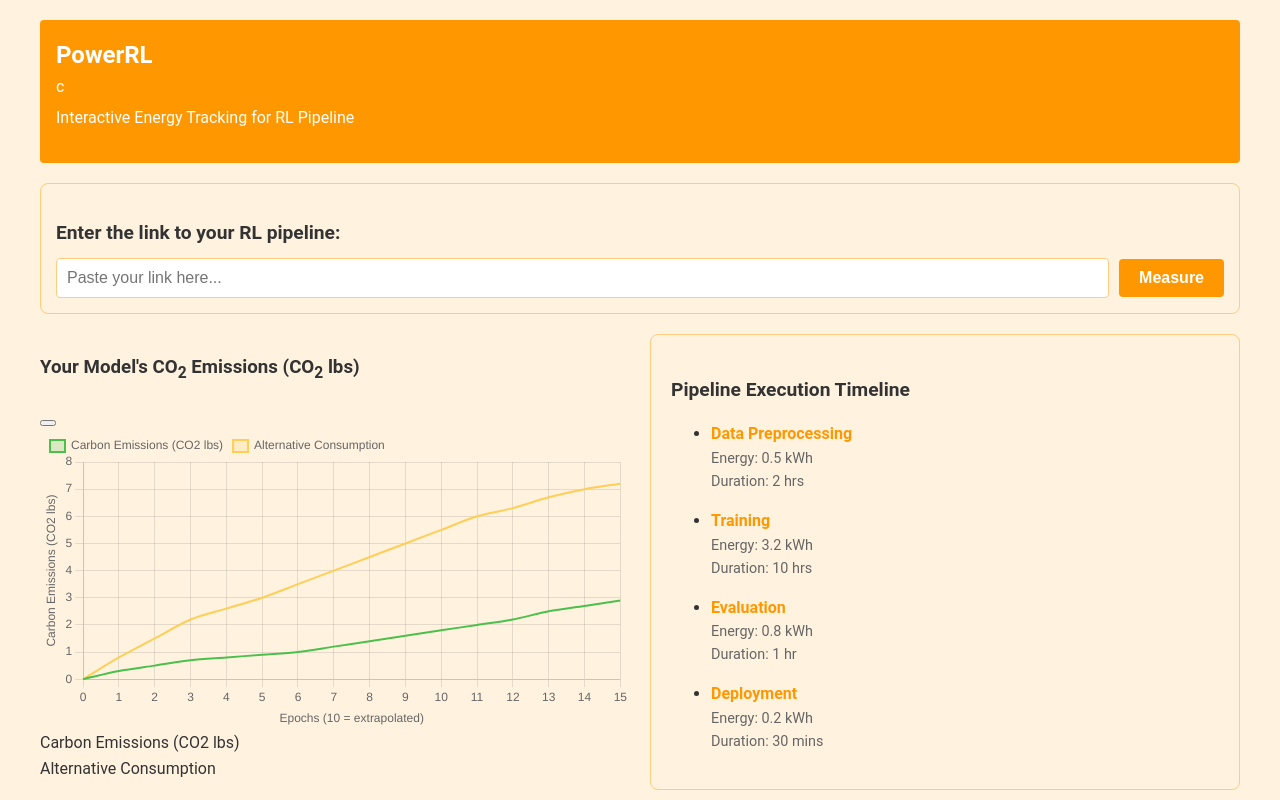
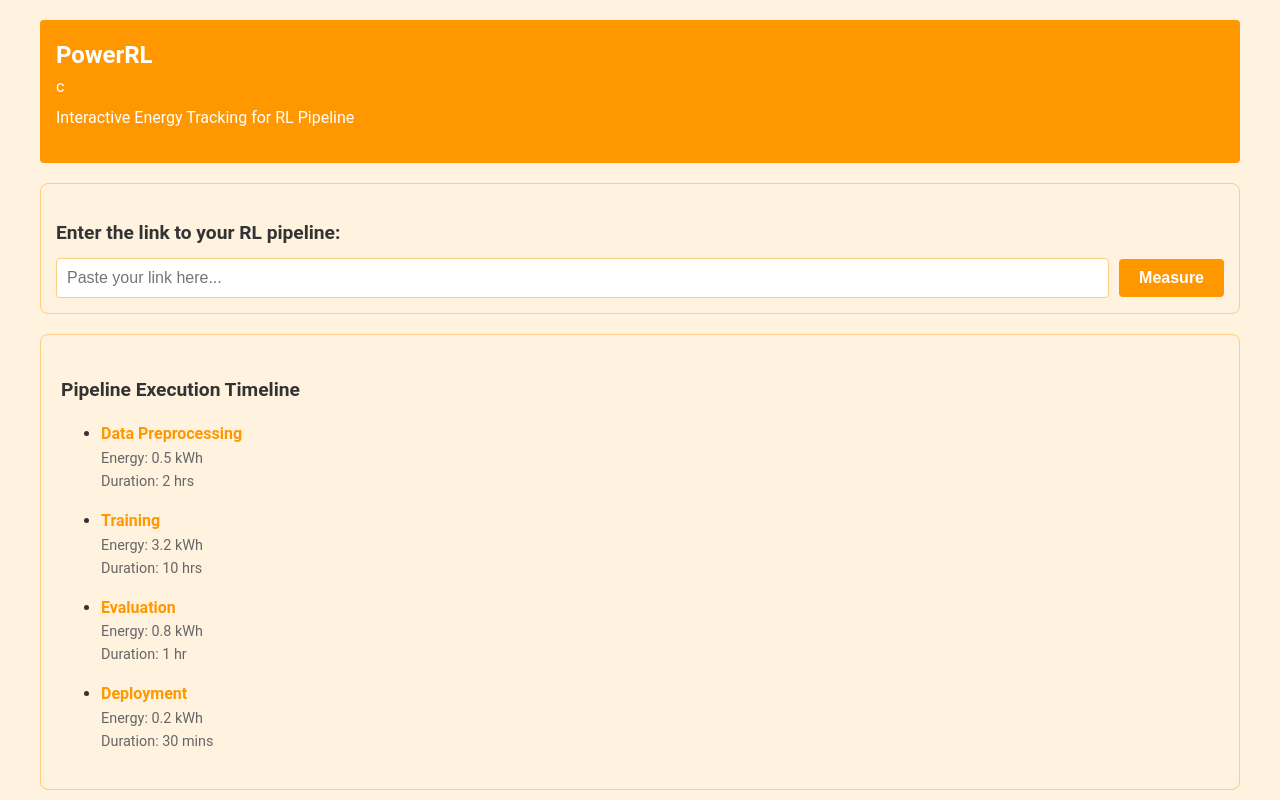
Before and after one commit to greeshma0906/PowerRL, a React (Create React App) app: page / in a window 1280 px wide. Shown: the top 800 px of the page. Built offline with nearby package versions, Linux system fonts and the light colour scheme.

Commit message:
url logic update

```diff
--- a/src/App.js
+++ b/src/App.js
@@ -1,35 +1,9 @@
-// import logo from './logo.svg';
-// import './App.css';
-
-// function App() {
-//   return (
-//     <div className="App">
-//       <header className="App-header">
-//         <img src={logo} className="App-logo" alt="logo" />
-//         <p>
-//           Edit <code>src/App.js</code> and save to reload.
-//         </p>
-//         <a
-//           className="App-link"
-//           href="https://reactjs.org"
-//           target="_blank"
-//           rel="noopener noreferrer"
-//         >
-//           Learn React
-//         </a>
-//       </header>
-//     </div>
-//   );
-// }
-
-// export default App;
-import React from 'react';
-import Header from './components/Header';
-import EnterLink from './components/EnterLink';
-import ModelEmission from './components/ModelEmission';
-import PipelineTimeline from './components/PipelineTimeline'; // New Component
-import HardwareSection from './components/HardwareSection';
-import './App.css';
+import React from "react";
+import Header from "./components/Header";
+import EnterLink from "./components/EnterLink";
+import PipelineTimeline from "./components/PipelineTimeline"; // New Component
+import HardwareSection from "./components/HardwareSection";
+import "./App.css";
 
 function App() {
   return (
@@ -37,12 +11,9 @@ function App() {
       <Header />
       <EnterLink />
       <div className="content">
-        <div className="left-panel">
-          <ModelEmission />
-        </div>
+        {/* Move ModelEmission inside EnterLink, do not put it here */}
         <div className="right-panel">
-          <PipelineTimeline /> {/* Replacing RegionalMap */}
-          <HardwareSection />
+          <PipelineTimeline />
         </div>
       </div>
     </div>
--- a/src/components/EnterLink.js
+++ b/src/components/EnterLink.js
@@ -1,18 +1,96 @@
-import React from 'react';
-import './EnterLink.css'; // Import CSS for styling
+import React, { useState } from "react";
+import "./EnterLink.css";
+import ModelEmissions from "./ModelEmission";
+import HardwareSection from "./HardwareSection";
 
 function EnterLink() {
+  const [url, setUrl] = useState("");
+  const [chartData, setChartData] = useState(null);
+  const [hardwareData, setHardwareData] = useState([]);
+
+  const handleFetchData = async () => {
+    try {
+      // Fetch emissions data
+      const energyRes = await fetch(`${url}/energy-stats`);
+      const energyJson = await energyRes.json();
+
+      const epochs = energyJson.map((entry, index) => index.toString());
+      const emissions = energyJson.map((entry) => entry.energy);
+
+      const data = {
+        labels: epochs,
+        datasets: [
+          {
+            label: "Carbon Emissions (CO2 lbs)",
+            data: emissions,
+            borderColor: "rgba(75, 192, 75, 1)",
+            backgroundColor: "rgba(75, 192, 75, 0.2)",
+            borderWidth: 2,
+            pointRadius: 0,
+            tension: 0.3,
+          },
+        ],
+      };
+      setChartData(data);
+
+      // Fetch hardware setup data
+      const setupRes = await fetch(`${url}/initial-setup`);
+      const setupJson = await setupRes.json();
+
+      const hwList = [];
+
+      const cpu = setupJson.component_names?.cpu;
+      if (cpu) {
+        for (const model in cpu) {
+          hwList.push({
+            id: hwList.length + 1,
+            type: "CPU",
+            model: model,
+            quantity: cpu[model],
+          });
+        }
+      }
+
+      const gpu = setupJson.component_names?.gpu;
+      if (gpu) {
+        for (const model in gpu) {
+          hwList.push({
+            id: hwList.length + 1,
+            type: "GPU",
+            model: model,
+            quantity: gpu[model],
+          });
+        }
+      }
+      console.log(hwList);
+      setHardwareData(hwList);
+    } catch (err) {
+      console.error("Error fetching data:", err);
+    }
+  };
+
   return (
     <div className="enter-link-container">
-      <h3 className="enter-link-heading">Enter the link to your RL pipeline:</h3>
+      <h3 className="enter-link-heading">
+        Enter the link to your RL pipeline:
+      </h3>
       <div className="enter-link-bar">
         <input
           type="text"
           placeholder="Paste your link here..."
           className="link-input"
+          value={url}
+          onChange={(e) => setUrl(e.target.value)}
         />
-        <button className="measure-button">Measure</button>
+        <button className="measure-button" onClick={handleFetchData}>
+          Measure
+        </button>
       </div>
+
+      {chartData && <ModelEmissions chartData={chartData} />}
+      {hardwareData.length > 0 && (
+        <HardwareSection initialHardware={hardwareData} />
+      )}
     </div>
   );
 }
--- a/src/components/ModelEmission.js
+++ b/src/components/ModelEmission.js
@@ -1,93 +1,42 @@
-import React from 'react';
+
 import { Line } from 'react-chartjs-2';
-import { Chart as ChartJS, CategoryScale, LinearScale, PointElement, LineElement, Title, Tooltip, Legend } from 'chart.js';
+import {
+  Chart as ChartJS,
+  LineElement,
+  PointElement,
+  LinearScale,
+  CategoryScale,
+  Title,
+  Tooltip,
+  Legend
+} from 'chart.js';
 
-// Register ChartJS components
-ChartJS.register(CategoryScale, LinearScale, PointElement, LineElement, Title, Tooltip, Legend);
+ChartJS.register(
+  LineElement,
+  PointElement,
+  LinearScale,
+  CategoryScale,
+  Title,
+  Tooltip,
+  Legend
+);
 
-function ModelEmissions() {
-  // Data for the emissions chart
-  const chartData = {
-    labels: ['0', '1', '2', '3', '4', '5', '6', '7', '8', '9', '10', '11', '12', '13', '14', '15'],
-    datasets: [
-      {
-        label: 'Carbon Emissions (CO2 lbs)',
-        data: [0, 0.3, 0.5, 0.7, 0.8, 0.9, 1.0, 1.2, 1.4, 1.6, 1.8, 2.0, 2.2, 2.5, 2.7, 2.9],
-        borderColor: 'rgba(75, 192, 75, 1)',
-        backgroundColor: 'rgba(75, 192, 75, 0.2)',
-        borderWidth: 2,
-        pointRadius: 0,
-        tension: 0.3,
-      },
-      {
-        label: 'Alternative Consumption',
-        data: [0, 0.8, 1.5, 2.2, 2.6, 3.0, 3.5, 4.0, 4.5, 5.0, 5.5, 6.0, 6.3, 6.7, 7.0, 7.2],
-        borderColor: 'rgba(255, 206, 86, 1)',
-        backgroundColor: 'rgba(255, 206, 86, 0.2)',
-        borderWidth: 2,
-        pointRadius: 0,
-        tension: 0.3,
-      },
-    ],
-  };
-
-  const chartOptions = {
+function ModelEmissions({ chartData }) {
+  const options = {
     responsive: true,
-    maintainAspectRatio: false,
+    plugins: {
+      legend: { display: true },
+      title: { display: true, text: 'Carbon Emissions Over Epochs' }
+    },
     scales: {
-      y: {
-        beginAtZero: true,
-        title: {
-          display: true,
-          text: 'Carbon Emissions (CO2 lbs)',
-        },
-      },
-      x: {
-        title: {
-          display: true,
-          text: 'Epochs (10 = extrapolated)',
-        },
-      },
-    },
-    plugins: {
-      legend: {
-        position: 'top',
-        align: 'start',
-        labels: {
-          boxWidth: 15,
-          usePointStyle: false,
-        },
-      },
-    },
+      x: { type: 'category', title: { display: true, text: 'Epoch' } },
+      y: { type: 'linear', title: { display: true, text: 'Emissions (CO2 lbs)' } }
+    }
   };
 
   return (
-    <div className="emissions-chart-container">
-      <div className="section-header">
-        <h3>Your Model's CO<sub>2</sub> Emissions (CO<sub>2</sub> lbs)</h3>
-        <button className="settings-btn">
-          <i className="fa fa-cog"></i>
-        </button>
-      </div>
-
-      <div className="chart-wrapper">
-        <Line data={chartData} options={chartOptions} height={300} />
-      </div>
-
-      <div className="chart-legend">
-        <div className="legend-item">
-          <div className="color-box green"></div>
-          <span>Carbon Emissions (CO2 lbs)</span>
-        </div>
-        <div className="legend-item">
-          <div className="color-box yellow"></div>
-          <span>Alternative Consumption</span>
-        </div>
-      </div>
-
-      <div className="emissions-explanation">
-        <h4>How Your CO<sub>2</sub> Emissions are Calculated</h4>
-      </div>
+    <div style={{ maxWidth: '700px', margin: '0 auto' }}>
+      <Line data={chartData} options={options} />
     </div>
   );
 }
```
Also changed, not shown: src/components/HardwareSection.js (+39 -23 lines).
